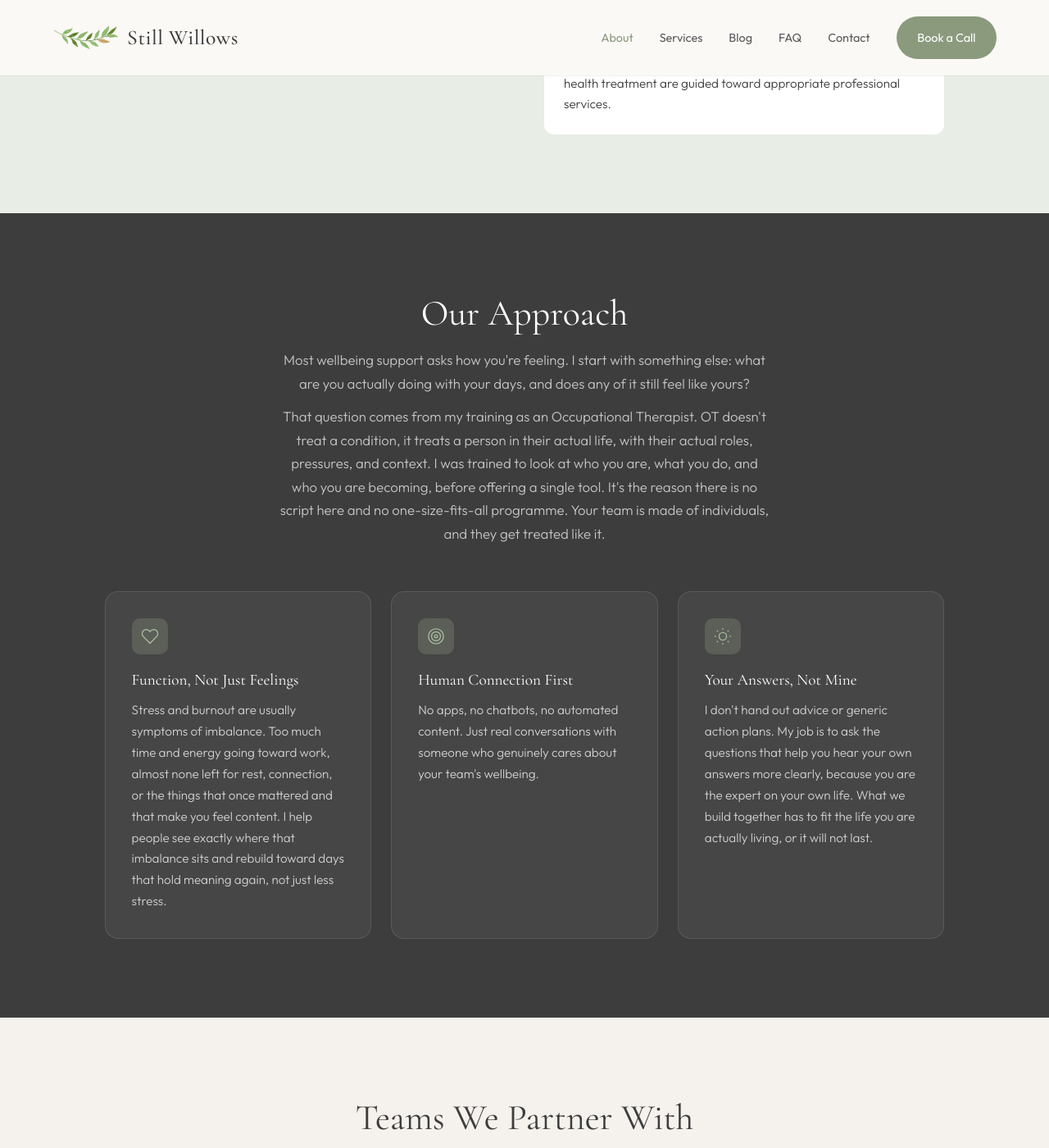
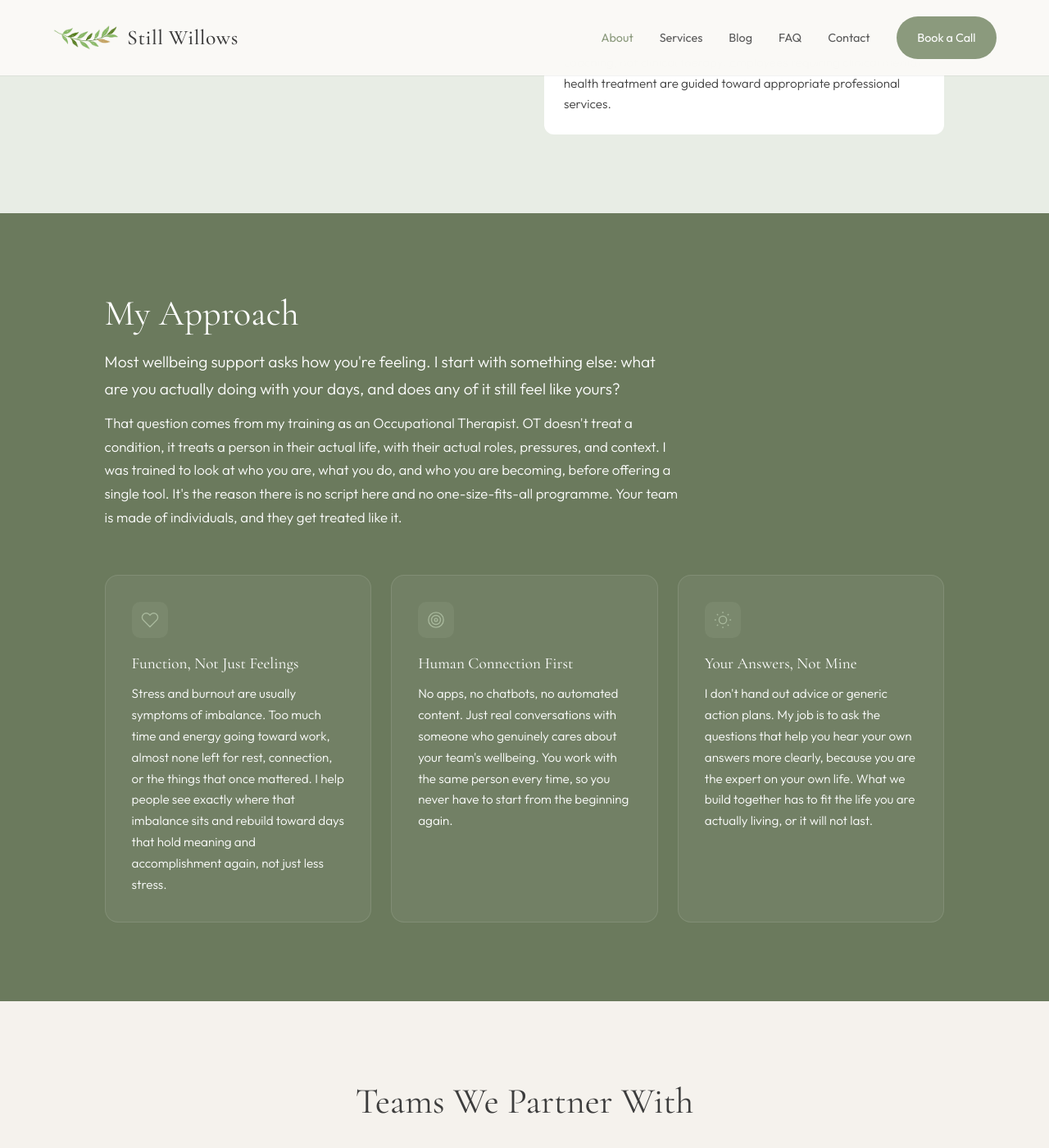
Before and after one commit to captainmike/stillwillows-website, a Jekyll site: the page built from about.md, in a window 1280 px wide and 1400 px high, scrolled down 1954 px. Shown: the whole window at 82% size. Built offline with Jekyll 4.4.1, drawn with Linux system fonts in a browser that asks for light colours.

Commit message:
Second round of copy and style fixes for About/Home sections
Removes a repeated phrase from the homepage Why Still Willows card,
renames About's Our Approach section to My Approach for consistency
with its first-person voice and the homepage link text, updates the
first philosophy card's body copy, and lengthens the second card so
the row reads evenly. Also left-aligns the My Approach intro copy
with a larger lead line, and swaps the section's near-black background
for the site's sage-dark tone with WCAG AA compliant text contrast.

```diff
--- a/_layouts/about.html
+++ b/_layouts/about.html
@@ -63,7 +63,7 @@ layout: default
 <section class="philosophy">
   <div class="container">
     <div class="section-header">
-      <h2>Our Approach</h2>
+      <h2>My Approach</h2>
       <p>Most wellbeing support asks how you're feeling. I start with something else: what are you actually doing with your days, and does any of it still feel like yours?</p>
       <p>That question comes from my training as an Occupational Therapist. OT doesn't treat a condition, it treats a person in their actual life, with their actual roles, pressures, and context. I was trained to look at who you are, what you do, and who you are becoming, before offering a single tool. It's the reason there is no script here and no one-size-fits-all programme. Your team is made of individuals, and they get treated like it.</p>
     </div>
@@ -73,14 +73,14 @@ layout: default
           <svg width="22" height="22" viewBox="0 0 24 24" fill="none" stroke="currentColor" stroke-width="1.5"><path d="M20.84 4.61a5.5 5.5 0 0 0-7.78 0L12 5.67l-1.06-1.06a5.5 5.5 0 0 0-7.78 7.78l1.06 1.06L12 21.23l7.78-7.78 1.06-1.06a5.5 5.5 0 0 0 0-7.78z"/></svg>
         </div>
         <h3>Function, Not Just Feelings</h3>
-        <p>Stress and burnout are usually symptoms of imbalance. Too much time and energy going toward work, almost none left for rest, connection, or the things that once mattered and that make you feel content. I help people see exactly where that imbalance sits and rebuild toward days that hold meaning again, not just less stress.</p>
+        <p>Stress and burnout are usually symptoms of imbalance. Too much time and energy going toward work, almost none left for rest, connection, or the things that once mattered. I help people see exactly where that imbalance sits and rebuild toward days that hold meaning and accomplishment again, not just less stress.</p>
       </div>
       <div class="philosophy-card">
         <div class="philosophy-icon">
           <svg width="22" height="22" viewBox="0 0 24 24" fill="none" stroke="currentColor" stroke-width="1.5"><circle cx="12" cy="12" r="10"/><circle cx="12" cy="12" r="6"/><circle cx="12" cy="12" r="2"/></svg>
         </div>
         <h3>Human Connection First</h3>
-        <p>No apps, no chatbots, no automated content. Just real conversations with someone who genuinely cares about your team's wellbeing.</p>
+        <p>No apps, no chatbots, no automated content. Just real conversations with someone who genuinely cares about your team's wellbeing. You work with the same person every time, so you never have to start from the beginning again.</p>
       </div>
       <div class="philosophy-card">
         <div class="philosophy-icon">
--- a/_layouts/home.html
+++ b/_layouts/home.html
@@ -139,7 +139,7 @@ layout: default
           <svg width="24" height="24" viewBox="0 0 24 24" fill="none" stroke="currentColor" stroke-width="1.5"><path d="M20.84 4.61a5.5 5.5 0 0 0-7.78 0L12 5.67l-1.06-1.06a5.5 5.5 0 0 0-7.78 7.78l1.06 1.06L12 21.23l7.78-7.78 1.06-1.06a5.5 5.5 0 0 0 0-7.78z"/></svg>
         </div>
         <h3>Support before crisis</h3>
-        <p>You do not need to be struggling to get support. Most of my clinical career was spent with people who had already reached breaking point. Still Willows exists for the stage before that.</p>
+        <p>You do not need to be struggling to get support. Most of my clinical career was spent with people who had already reached breaking point. Still Willows exists for what comes earlier.</p>
       </div>
       <div class="diff-item">
         <div class="diff-icon">
--- a/assets/css/main.css
+++ b/assets/css/main.css
@@ -1125,8 +1125,14 @@ section {
    About Page - Philosophy Section
    ======================================== */
 .philosophy {
-  background: var(--charcoal);
+  background: var(--sage-dark);
   color: white;
+}
+
+.philosophy .section-header {
+  text-align: left;
+  max-width: 700px;
+  margin: 0 0 3.5rem;
 }
 
 .philosophy .section-header h2 {
@@ -1134,7 +1140,11 @@ section {
 }
 
 .philosophy .section-header p {
-  color: rgba(255,255,255,0.7);
+  color: white;
+}
+
+.philosophy .section-header p:first-of-type {
+  font-size: 1.2rem;
 }
 
 .philosophy-grid {
@@ -1175,7 +1185,7 @@ section {
 }
 
 .philosophy-card p {
-  color: rgba(255,255,255,0.75);
+  color: white;
   font-size: 0.95rem;
 }
 
```
